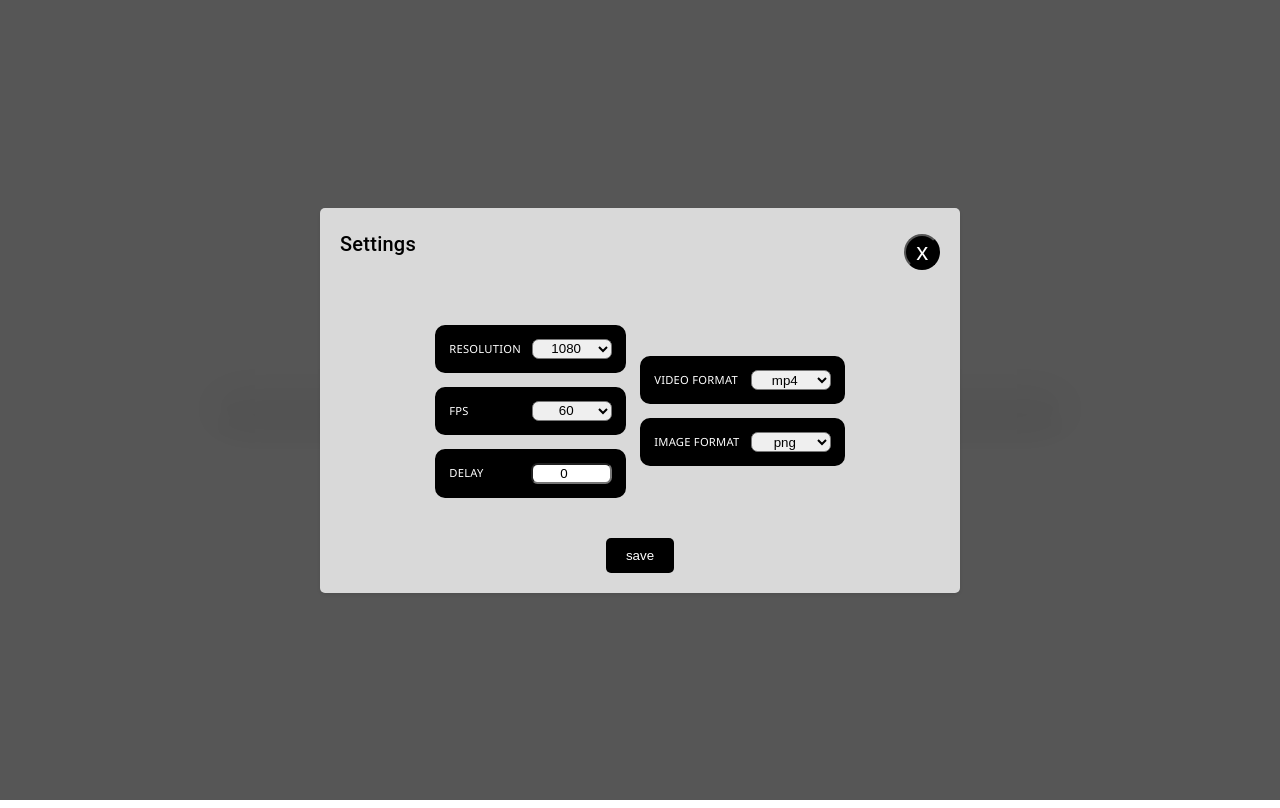
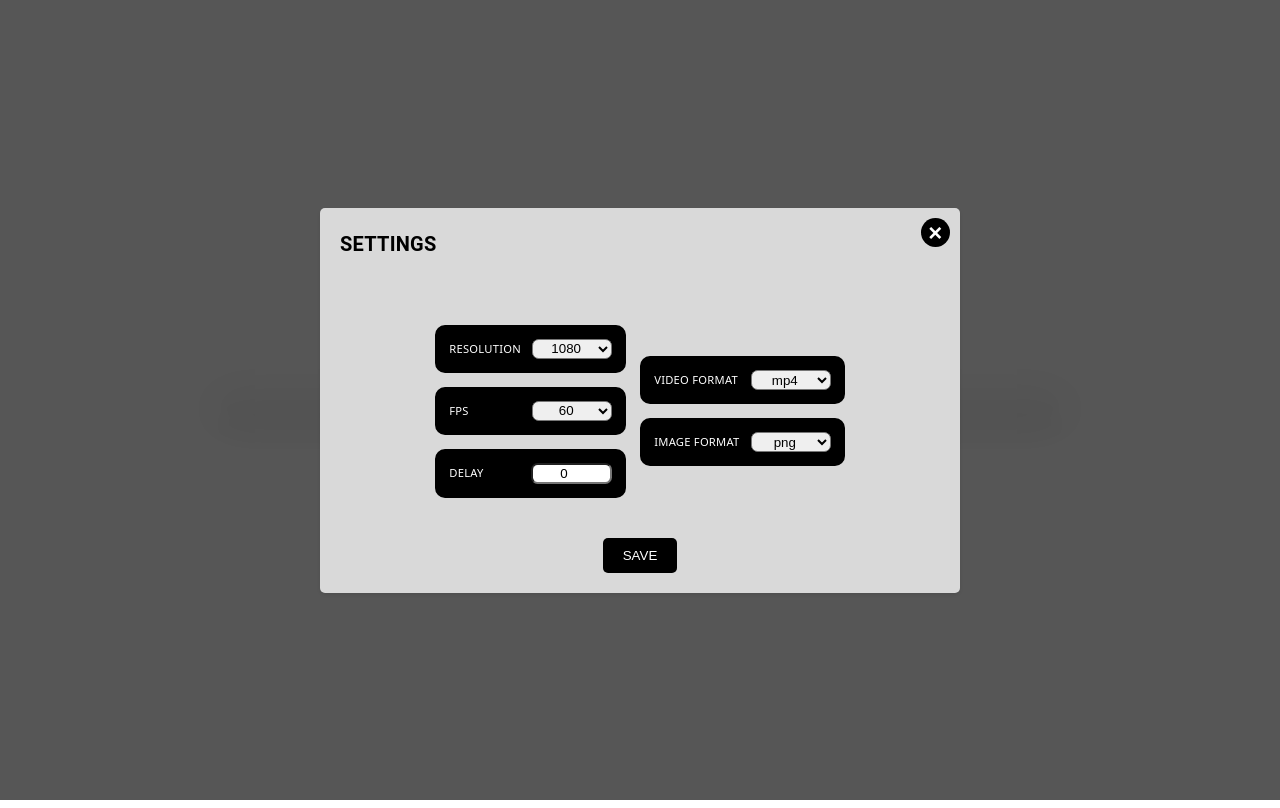
Before and after one commit to DevGiovanniLC/WebCap-Angular_Wails, an Angular app in the folder frontend/: page /home#/home in a window 1280 px wide. Both pictures are taken after a click on the button 542 px from the left and 417 px from the top of the page. Built offline with nearby package versions, Linux system fonts and the light colour scheme.

Commit message:
Cambios estéticos en las ventanas modales

```diff
--- a/frontend/src/app/components/header/header.component.css
+++ b/frontend/src/app/components/header/header.component.css
@@ -1,26 +1,15 @@
-button, select {
-	padding: 0.2em 1em; /* Establece la altura del botón */
-	border: 1px solid #000000; /* Establece un borde sólido de 2px de ancho */
-	border-radius: 0.2em; /* Agrega esquinas redondeadas al botón */
-	background-color: #000000; /* Establece el color de fondo del botón */
-	color: white; /* Establece el color del texto del botón */
-	font-size: 1em; /* Establece el tamaño de la fuente del texto del botón */
-	cursor: pointer; /* Cambia el cursor al pasar sobre el botón */
-	font-family: "Oswald", "Segoe UI", Tahoma, Geneva, Verdana, sans-serif;
-}
 
 header {
-	display: flex; /* Centra verticalmente los elementos */
+	display: flex;
 	justify-content: space-between;
 	flex-direction: row;
     align-items: center;
-	font-family: "Oswald", "Segoe UI", Tahoma, Geneva, Verdana, sans-serif;
+	font-family: system-ui, -apple-system, BlinkMacSystemFont, 'Segoe UI', Roboto, Oxygen, Ubuntu, Cantarell, 'Open Sans', 'Helvetica Neue', sans-serif;
 	font-weight: bold;
     height: 3em;
 }
 
-
-.features{
+nav{
     display: flex;
     justify-content: center;
     align-items: center;
@@ -46,16 +35,8 @@ header {
         align-items: center;
         justify-content: center;
         text-decoration: none;
-
-    }
-}
-
-a {
-	display: flex;
-    align-items: center;
-    justify-content: center;
+        border: none;
         padding: 8px 1em;
-	border: 1px solid #ccc;
         border-radius: 0.3em;
         text-decoration: none;
         color: white;
@@ -66,6 +47,8 @@ a {
     }
 
     a:hover {
-	background-color: #e0e0e0;
-	color: #000
+        background-color: rgb(0,0,0,0);
+        color: #000;
+        border: none;
     }
+}
--- a/frontend/src/app/components/header/header.component.html
+++ b/frontend/src/app/components/header/header.component.html
@@ -1,5 +1,5 @@
 <header>
-	<section class="features">
+	<nav class="features">
 		<ul>
 			<li>
 				<a routerLink="/home" draggable="false">RECORDER</a>
@@ -8,5 +8,5 @@
 				<a routerLink="/formatconverter" draggable="false">CONVERTER</a>
 			</li>
 		</ul>
-	</section>
+	</nav>
 </header>
--- a/frontend/src/app/features/capture-settings/components/options-dialog/dialog-options.component.css
+++ b/frontend/src/app/features/capture-settings/components/options-dialog/dialog-options.component.css
@@ -1,3 +1,8 @@
+h2{
+    font-weight: bold;
+}
+
+
 .modal-background {
 	position: fixed;
 	top: 0;
@@ -49,23 +54,26 @@
 }
 
 .save-button:hover {
-	background-color: #e0e0e0;
+    background-color: rgb(0,0,0,0);
 	color: #000;
 }
 
 .close-button {
-    width: 1.5em;
-    height: 1.5em;
+    width: 1.2em;
+    height: 1.2em;
     background-color: black;
     border-radius: 50%;
     color: white;
     cursor: pointer;
     transition: background-color 0.3s, color 0.3s;
     font-size: 24px;
-    padding-right: 0.22em;
+    border: none;
+    margin-top: -1.6em;
+    margin-right: -0.4em;
+    font-weight: bolder;
 }
 
 .close-button:hover {
-    background-color: #e0e0e0;
+    background-color: rgb(0,0,0,0);
     color: #000;
 }
--- a/frontend/src/app/features/capture-settings/components/options-dialog/dialog-options.component.html
+++ b/frontend/src/app/features/capture-settings/components/options-dialog/dialog-options.component.html
@@ -1,14 +1,14 @@
 <div class="modal-background">
     <div class="modal-content">
         <div class="modal-header">
-            <h2>Settings</h2>
-            <button class="close-button" (click)="closeModal()">x</button>
+            <h2>SETTINGS</h2>
+            <button class="close-button" (click)="closeModal()">&times;</button>
 		</div>
 		<div class="modal-body">
 			<webcap-option-menu #options />
 		</div>
 		<div class="modal-footer">
-			<button (click)="saveSettings()" class="save-button">save</button>
+			<button (click)="saveSettings()" class="save-button">SAVE</button>
 		</div>
 	</div>
 </div>
--- a/frontend/src/app/features/capture-settings/components/options-menu/menu-options.component.css
+++ b/frontend/src/app/features/capture-settings/components/options-menu/menu-options.component.css
@@ -35,7 +35,7 @@ form {
 	gap : 0.8em;
 
 	label {
-		font-family: "Oswald", "Segoe UI", Tahoma, Geneva, Verdana, sans-serif;;
+		font-family: system-ui, -apple-system, BlinkMacSystemFont, 'Segoe UI', Roboto, Oxygen, Ubuntu, Cantarell, 'Open Sans', 'Helvetica Neue', sans-serif;;
 		text-align: center; /* Alinea el texto al centro */
 		font-size: 0.8em; /* Establece el tamaño de la fuente del texto del botón */
 		font-weight: 500;
--- a/frontend/src/app/features/screen-recorder/components/record-button/record-button.component.css
+++ b/frontend/src/app/features/screen-recorder/components/record-button/record-button.component.css
@@ -66,5 +66,5 @@
 	color: white;
 	font-size: 0.8em;
     font-weight: bold;
-	font-family: "Oswald", "Segoe UI", Tahoma, Geneva, Verdana, sans-serif;;
+	font-family: system-ui, -apple-system, BlinkMacSystemFont, 'Segoe UI', Roboto, Oxygen, Ubuntu, Cantarell, 'Open Sans', 'Helvetica Neue', sans-serif;;
 }
--- a/frontend/src/app/features/screen-recorder/components/record-button/record-button.component.ts
+++ b/frontend/src/app/features/screen-recorder/components/record-button/record-button.component.ts
@@ -1,7 +1,7 @@
 import { Component} from '@angular/core';
 import { FormsModule } from '@angular/forms';
 import { OptionsMenuComponent } from '../../../capture-settings/components/options-menu/menu-options.component';
-import { PreviewDialogComponent } from '../video-preview/preview-dialog.component';
+import { PreviewDialogComponent } from '../video-preview-dialog/preview-dialog.component';
 import { MatDialog } from '@angular/material/dialog';
 import { ScreenRecorder } from '../../services/screen-recorder.service';
 import { OptionDialogComponent } from '../../../capture-settings/components/options-dialog/dialog-options.component';
--- a/frontend/src/app/features/screen-recorder/components/video-preview/preview-dialog.component.css
+++ b/frontend/src/app/features/screen-recorder/components/video-preview-dialog/preview-dialog.component.css
@@ -10,64 +10,50 @@
     background-color: rgba(0, 0, 0, 0.9);
 }
 
-#closediv {
-    display: flex;
-    justify-content: flex-end;
-    padding-right: 1em;
-    padding-top: 1.5em;
+.header {
+	display: flex;
+	justify-content:flex-end;
+	align-items: center;
+    padding: 1em 2em;
 }
 
-#buttondownload {
+.download-button {
     padding: 4px 8px;
     background-color: black;
-    /* Establece el color de fondo del botón */
     border-radius: 0.3em;
     color: white;
-    /* Establece el color del texto del botón */
     cursor: pointer;
-    /* Cursor al pasar por encima */
     transition: background-color 0.3s, color 0.3s;
-    /* Transición suave al cambiar colores */
-    border: 1px solid #ccc;
-    /* Borde del enlace */
+    border: none;
+    margin: 1em;
 }
 
-#buttondownload:hover {
-    background-color: #e0e0e0;
-    /* Color de fondo al pasar el ratón */
+.download-button:hover {
+    background-color: rgb(0, 0, 0, 0);
     color: #000;
-    /* Color del texto al pasar el ratón */
 }
 
-#buttonclose {
+.close-button {
     width: 1.2em;
     height: 1.2em;
-    display: flex;
-    /* Use flexbox */
-    justify-content: center;
-    /* Center horizontally */
-    align-items: center;
-    /* Center vertically */
     background-color: black;
-    /* Establece el color de fondo del botón */
     border-radius: 50%;
     color: white;
-    /* Establece el color del texto del botón */
     cursor: pointer;
-    /* Cursor al pasar por encima */
     transition: background-color 0.3s, color 0.3s;
-    /* Transición suave al cambiar colores */
     font-size: 24px;
+    border: none;
+    margin-top: -0.1em;
+    margin-right: -0.5em;
 }
 
-#buttonclose:hover {
-    background-color: #e0e0e0;
-    /* Color de fondo al pasar el ratón */
+.close-button:hover {
+    background-color: rgb(0, 0, 0, 0);
     color: #000;
-    /* Color del texto al pasar el ratón */
 }
 
-#optionsmodal {
+
+.options {
     display: flex;
     justify-content: flex-end;
     padding: 1em 2em;
@@ -81,7 +67,7 @@
     padding: 1em;
 }
 
-#videomodal {
+video {
     box-shadow: 0 0 18px 0 rgba(0, 0, 0, 0.5);
     width: 85%;
     justify-self: center;
--- /dev/null
+++ b/frontend/src/app/features/screen-recorder/components/video-preview-dialog/preview-dialog.component.html
@@ -0,0 +1,11 @@
+<div class="header">
+	<button class="close-button" (click)="closeModal()">&times;</button>
+</div>
+
+<video  src="{{ this.VideoUrl }}" controls></video>
+
+<div class="options">
+	<button class="download-button" (click)="this.downloadVideo()">
+		Save Video
+	</button>
+</div>
--- a/frontend/src/app/features/screen-recorder/components/video-preview/preview-dialog.component.ts
+++ b/frontend/src/app/features/screen-recorder/components/video-preview-dialog/preview-dialog.component.ts
@@ -1,5 +1,5 @@
 import { Component, Inject } from "@angular/core";
-import { MAT_DIALOG_DATA, MatDialogClose, MatDialogContent } from "@angular/material/dialog";
+import { MAT_DIALOG_DATA, MatDialogClose, MatDialogContent, MatDialogRef } from "@angular/material/dialog";
 import { VIDEO_MANAGER_SERVICE_TOKEN } from "../../../video-converter/services/video-manager.interface";
 import { VideoManagerGolangService } from "../../../video-converter/services/video-manager-golang.service";
 
@@ -18,8 +18,12 @@ import { VideoManagerGolangService } from "../../../video-converter/services/vid
 export class PreviewDialogComponent {
     VideoUrl: string
 
-    constructor(@Inject(VIDEO_MANAGER_SERVICE_TOKEN) private videoManager, @Inject(MAT_DIALOG_DATA) public data) {
+    constructor(@Inject(VIDEO_MANAGER_SERVICE_TOKEN) private videoManager, @Inject(MAT_DIALOG_DATA) public data, public dialogRef: MatDialogRef<PreviewDialogComponent>) {
         this.VideoUrl = URL.createObjectURL(this.data.blobData)
+    }
+
+    closeModal() {
+        this.dialogRef.close()
     }
 
     async downloadVideo(): Promise<void> {
--- a/frontend/src/app/features/screen-recorder/components/video-preview/preview-dialog.component.html
+++ /dev/null
@@ -1,11 +0,0 @@
-<div id="closediv">
-	<div id="buttonclose" mat-dialog-close>&times;</div>
-</div>
-
-<video id="videomodal" src="{{ this.VideoUrl }}" controls></video>
-
-<div id="optionsmodal">
-	<button id="buttondownload" (click)="this.downloadVideo()">
-		Save Video
-	</button>
-</div>
--- a/frontend/src/app/features/video-converter/components/file-list/file-list.component.css
+++ b/frontend/src/app/features/video-converter/components/file-list/file-list.component.css
@@ -57,7 +57,7 @@
 	gap : 3em;
 
 	label {
-		font-family: "Oswald", "Segoe UI", Tahoma, Geneva, Verdana, sans-serif;;
+		font-family: system-ui, -apple-system, BlinkMacSystemFont, 'Segoe UI', Roboto, Oxygen, Ubuntu, Cantarell, 'Open Sans', 'Helvetica Neue', sans-serif;;
 		text-align: center; /* Alinea el texto al centro */
 		font-size: 1.2em; /* Establece el tamaño de la fuente del texto del botón */
 		font-weight: bold;
```
Lines whose indentation alone changed are shown as unchanged.
